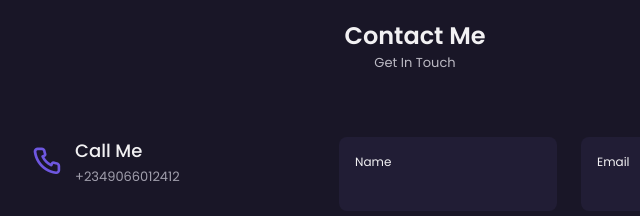
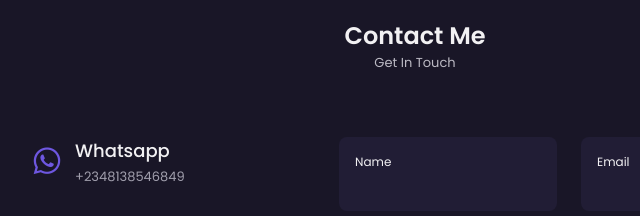
Before and after one commit to Boluwashola/boluwashola.github.io, a plain HTML site: page index.html in a window 1280 px wide. Shown: the part 3800-4016 px from the top of the page, 225-865 px from the left. Drawn offline with nearby package versions, Linux system fonts and the light colour scheme.

Commit message:
Add files via upload

```diff
--- a/index.html
+++ b/index.html
@@ -616,11 +616,11 @@
             <div class="contact__container container grid">
                 <div>
                     <div class="contact__information">
-                        <i class="uil uil-phone contact__icon"></i>
+                        <i class="uil uil-whatsapp contact__icon"></i>
 
                         <div>
-                            <h3 class="contact__title">Call Me</h3>
-                            <span class="contact__subtitle">+2349066012412</span>
+                            <h3 class="contact__title">Whatsapp</h3>
+                            <span class="contact__subtitle">+2348138546849</span>
                         </div>
                     </div>
 
```
